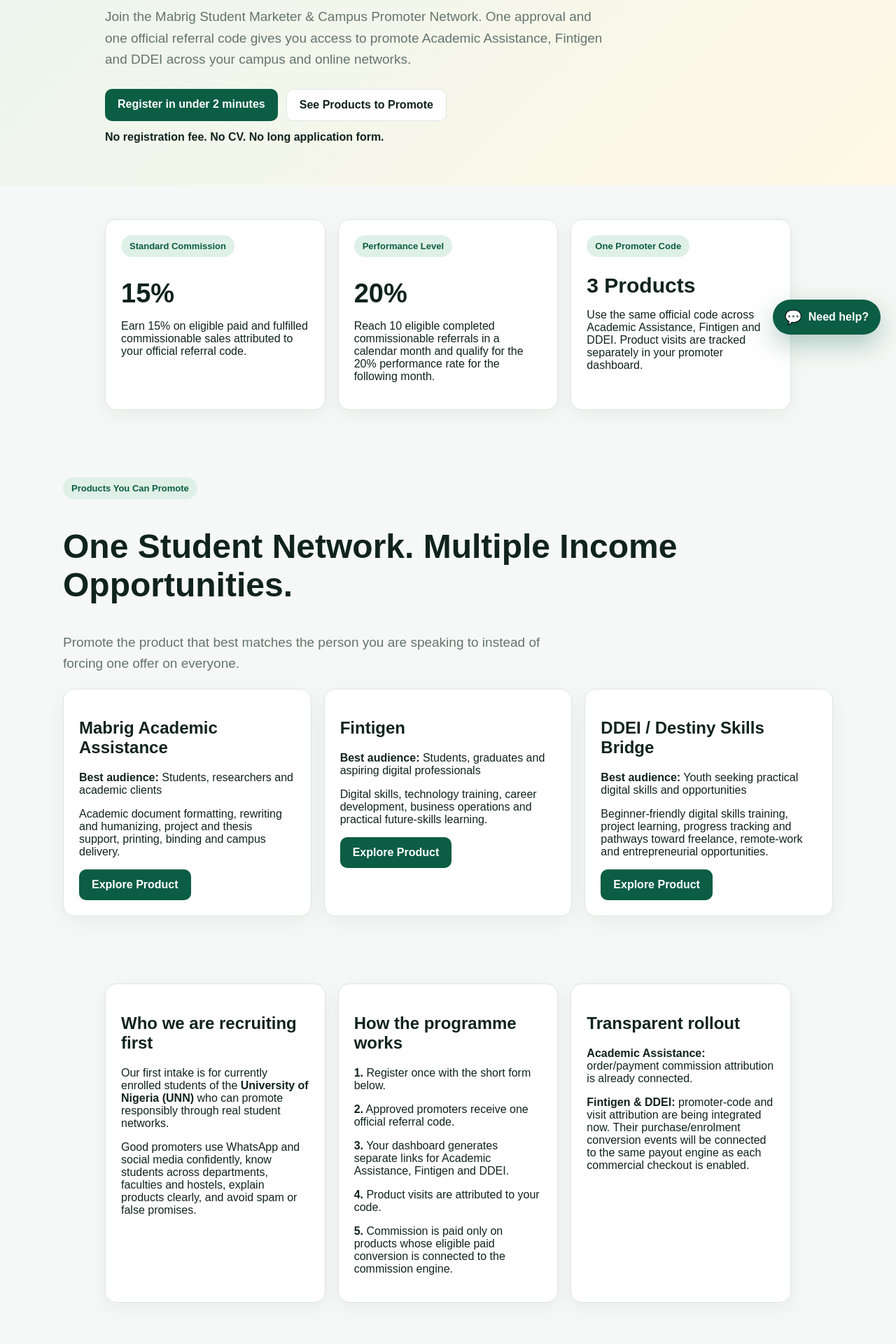
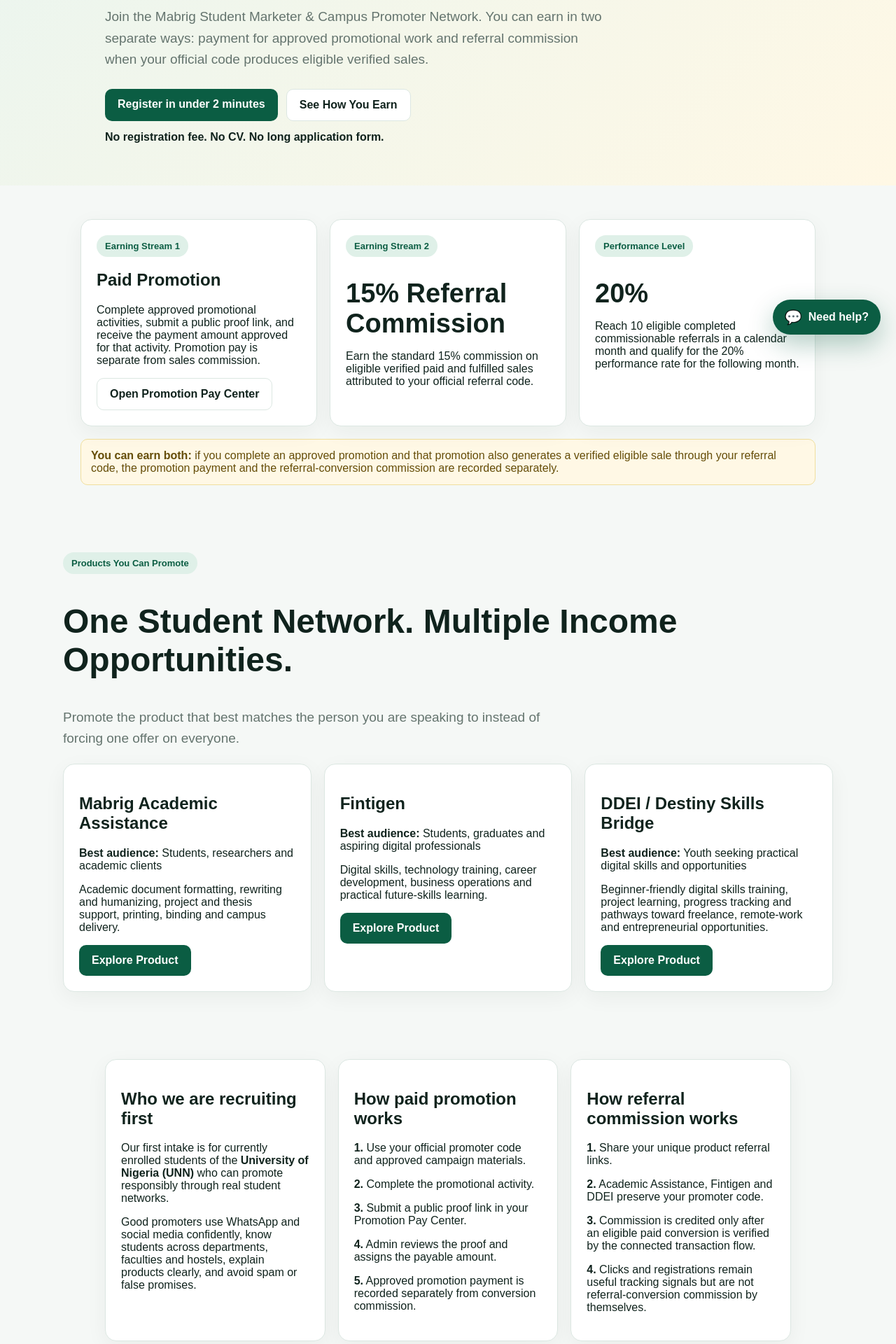
Before and after one commit to mabrig1/mabrig-academic-assistance, a Next.js app: page /recruitment in a window 1280 px wide. Shown: the part 300-2220 px from the top of the page at 70% size. Built offline with nearby package versions, Linux system fonts and the light colour scheme.

Commit message:
Explain promotion pay and referral commission separately

```diff
--- a/app/recruitment/page.tsx
+++ b/app/recruitment/page.tsx
@@ -72,6 +72,7 @@ export default function RecruitmentPage() {
       <div className="brand">MABRIG ICT</div>
       <div className="actions">
         <a className="btn secondary" href="/promoter">Promoter Dashboard</a>
+        <a className="btn secondary" href="/promoter/promotions">Promotion Pay</a>
         <a className="btn secondary" href="/partners">Referral Links</a>
       </div>
     </header>
@@ -81,33 +82,35 @@ export default function RecruitmentPage() {
         <div className="container" style={{maxWidth: 980}}>
           <span className="badge">First Intake • UNN Students</span>
           <h1>Earn While You Learn</h1>
-          <p className="lead">Join the Mabrig Student Marketer & Campus Promoter Network. One approval and one official referral code gives you access to promote Academic Assistance, Fintigen and DDEI across your campus and online networks.</p>
+          <p className="lead">Join the Mabrig Student Marketer & Campus Promoter Network. You can earn in two separate ways: payment for approved promotional work and referral commission when your official code produces eligible verified sales.</p>
           <div className="actions">
             <a className="btn primary" href="#register">Register in under 2 minutes</a>
-            <a className="btn secondary" href="#products">See Products to Promote</a>
+            <a className="btn secondary" href="#earnings">See How You Earn</a>
           </div>
           <p style={{marginTop: 14}}><strong>No registration fee. No CV. No long application form.</strong></p>
         </div>
       </section>
 
-      <section className="section container" style={{maxWidth: 980}}>
+      <section id="earnings" className="section container" style={{maxWidth: 1050}}>
         <div className="grid">
           <article className="card">
-            <span className="badge">Standard Commission</span>
-            <h2 style={{fontSize: 38, marginBottom: 8}}>15%</h2>
-            <p>Earn 15% on eligible paid and fulfilled commissionable sales attributed to your official referral code.</p>
+            <span className="badge">Earning Stream 1</span>
+            <h2>Paid Promotion</h2>
+            <p>Complete approved promotional activities, submit a public proof link, and receive the payment amount approved for that activity. Promotion pay is separate from sales commission.</p>
+            <a className="btn secondary" href="/promoter/promotions">Open Promotion Pay Center</a>
+          </article>
+          <article className="card">
+            <span className="badge">Earning Stream 2</span>
+            <h2 style={{fontSize: 38, marginBottom: 8}}>15% Referral Commission</h2>
+            <p>Earn the standard 15% commission on eligible verified paid and fulfilled sales attributed to your official referral code.</p>
           </article>
           <article className="card">
             <span className="badge">Performance Level</span>
             <h2 style={{fontSize: 38, marginBottom: 8}}>20%</h2>
             <p>Reach 10 eligible completed commissionable referrals in a calendar month and qualify for the 20% performance rate for the following month.</p>
           </article>
-          <article className="card">
-            <span className="badge">One Promoter Code</span>
-            <h2 style={{fontSize: 30, marginBottom: 8}}>3 Products</h2>
-            <p>Use the same official code across Academic Assistance, Fintigen and DDEI. Product visits are tracked separately in your promoter dashboard.</p>
-          </article>
         </div>
+        <div className="notice" style={{marginTop: 18}}><strong>You can earn both:</strong> if you complete an approved promotion and that promotion also generates a verified eligible sale through your referral code, the promotion payment and the referral-conversion commission are recorded separately.</div>
       </section>
 
       <section id="products" className="section">
@@ -136,18 +139,20 @@ export default function RecruitmentPage() {
             </article>
 
             <article className="card">
-              <h2>How the programme works</h2>
-              <p><strong>1.</strong> Register once with the short form below.</p>
-              <p><strong>2.</strong> Approved promoters receive one official referral code.</p>
-              <p><strong>3.</strong> Your dashboard generates separate links for Academic Assistance, Fintigen and DDEI.</p>
-              <p><strong>4.</strong> Product visits are attributed to your code.</p>
-              <p><strong>5.</strong> Commission is paid only on products whose eligible paid conversion is connected to the commission engine.</p>
+              <h2>How paid promotion works</h2>
+              <p><strong>1.</strong> Use your official promoter code and approved campaign materials.</p>
+              <p><strong>2.</strong> Complete the promotional activity.</p>
+              <p><strong>3.</strong> Submit a public proof link in your Promotion Pay Center.</p>
+              <p><strong>4.</strong> Admin reviews the proof and assigns the payable amount.</p>
+              <p><strong>5.</strong> Approved promotion payment is recorded separately from conversion commission.</p>
             </article>
 
             <article className="card">
-              <h2>Transparent rollout</h2>
-              <p><strong>Academic Assistance:</strong> order/payment commission attribution is already connected.</p>
-              <p><strong>Fintigen & DDEI:</strong> promoter-code and visit attribution are being integrated now. Their purchase/enrolment conversion events will be connected to the same payout engine as each commercial checkout is enabled.</p>
+              <h2>How referral commission works</h2>
+              <p><strong>1.</strong> Share your unique product referral links.</p>
+              <p><strong>2.</strong> Academic Assistance, Fintigen and DDEI preserve your promoter code.</p>
+              <p><strong>3.</strong> Commission is credited only after an eligible paid conversion is verified by the connected transaction flow.</p>
+              <p><strong>4.</strong> Clicks and registrations remain useful tracking signals but are not referral-conversion commission by themselves.</p>
             </article>
           </div>
         </div>
@@ -168,7 +173,7 @@ export default function RecruitmentPage() {
                 <label className="field"><span>Level</span><select name="level" required defaultValue=""><option value="" disabled>Select level</option>{levels.map(level => <option key={level} value={level}>{level}</option>)}</select></label>
                 <label className="field full" style={{display: "flex", gap: 10, alignItems: "flex-start"}}>
                   <input name="agreedToTerms" type="checkbox" required style={{width: 18, height: 18, marginTop: 3}} />
-                  <span>I confirm that I am a UNN student and I agree to promote Mabrig products honestly under the commission programme terms below.</span>
+                  <span>I confirm that I am a UNN student and I agree to promote Mabrig products honestly under the promotion-pay and referral-commission programme terms below.</span>
                 </label>
               </div>
 
@@ -179,16 +184,17 @@ export default function RecruitmentPage() {
           </div>
 
           <div className="card" style={{marginTop: 18}}>
-            <h3>Commission Programme Terms — Simple Version</h3>
-            <p>There is no application or registration fee. This is a commission-based promoter opportunity, not salaried employment, and earnings are not guaranteed.</p>
-            <p>Commission applies only where a product has an active commissionable transaction flow and the sale is correctly attributed to your official code, successfully paid, and fulfilled. A tracked click or visit by itself is not a payable sale.</p>
-            <p>The standard rate is 15% on eligible commissionable sales. Promoters who reach the stated performance threshold qualify for the 20% performance rate under the programme rules.</p>
+            <h3>Promoter Payment Terms — Simple Version</h3>
+            <p>There is no application or registration fee. This is a promoter opportunity, not salaried employment, and earnings are not guaranteed.</p>
+            <p><strong>Promotion pay:</strong> promotional activity must have valid proof and be approved by admin. The payment amount is assigned to the approved activity or campaign; simply posting content does not automatically create a payable claim.</p>
+            <p><strong>Referral conversion commission:</strong> the standard rate is 15% on eligible commissionable sales, with a 20% performance rate when the stated threshold is achieved. The sale must be correctly attributed to your official code and verified by the connected payment/fulfilment flow.</p>
+            <p>A promoter may receive both promotion pay and referral-conversion commission from the same promotional effort when each payment condition is independently satisfied.</p>
             <p>Promoters must not spam, misrepresent prices or services, promise grades or guaranteed jobs/income, impersonate staff, or encourage academic misconduct.</p>
           </div>
         </div>
       </section>
     </main>
 
-    <footer className="footer"><div className="container">© {new Date().getFullYear()} Mabrig ICT • Multi-Product Student Promoter Network</div></footer>
+    <footer className="footer"><div className="container">© {new Date().getFullYear()} Mabrig ICT • Promotion Pay + Referral Commission Network</div></footer>
   </>;
 }
```
